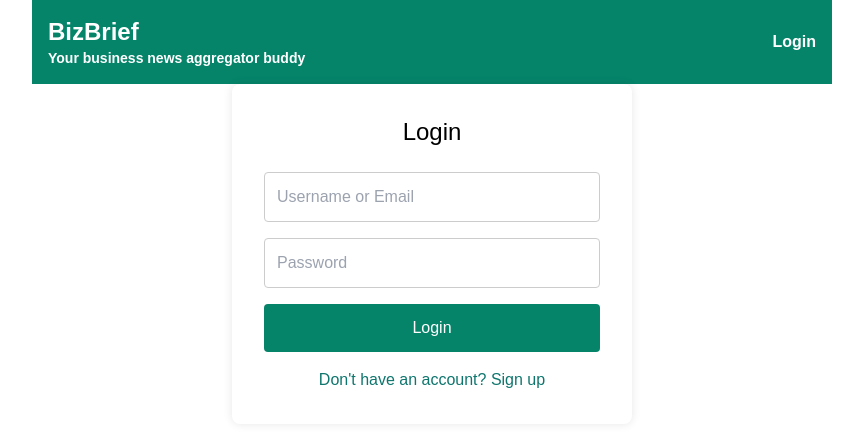
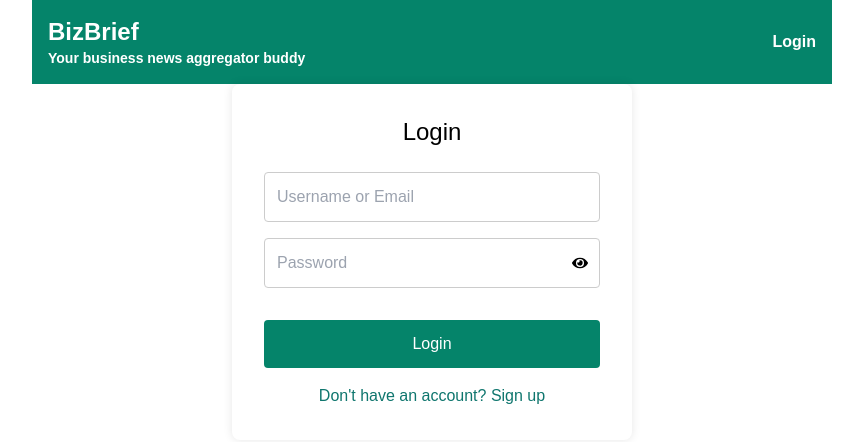
Before and after one commit to g14a/finshorts-fe, a React (Create React App) app: page /auth in a window 1280 px wide. Shown: the top 442 px of the page, without its empty margins (208-1071 px from the left). Built offline with nearby package versions, Linux system fonts and the light colour scheme.

Commit message:
auth related changes

```diff
--- a/package.json
+++ b/package.json
@@ -17,6 +17,7 @@
     "lodash.debounce": "^4.0.8",
     "react": "^18.3.1",
     "react-dom": "^18.3.1",
+    "react-icons": "^5.3.0",
     "react-router-dom": "^6.26.2",
     "react-scripts": "5.0.1",
     "typescript": "^4.9.5",
--- a/src/components/auth/AuthPage.tsx
+++ b/src/components/auth/AuthPage.tsx
@@ -1,16 +1,22 @@
 import React, { useState } from 'react';
 import axios from 'axios';
+import { BACKEND_ROOT_URL } from '../constants';
+import { FaEye, FaEyeSlash } from 'react-icons/fa';
 import './Auth.css';
-import { BACKEND_ROOT_URL } from '../constants';
 
 const AuthPage: React.FC = () => {
   const [isLoginMode, setIsLoginMode] = useState(true);
-  const [identifier, setIdentifier] = useState(''); // New identifier field for login
-  const [email, setEmail] = useState(''); // Email field for signup
-  const [username, setUsername] = useState(''); // Username field for signup
+  const [identifier, setIdentifier] = useState('');
+  const [email, setEmail] = useState('');
+  const [username, setUsername] = useState('');
   const [password, setPassword] = useState('');
+  const [passwordVisible, setPasswordVisible] = useState(false);
   const [error, setError] = useState<string | null>(null);
   const [success, setSuccess] = useState<string | null>(null);
+
+  const handlePasswordVisibilityToggle = () => {
+    setPasswordVisible(!passwordVisible);
+  };
 
   const handleSubmit = async (event: React.FormEvent) => {
     event.preventDefault();
@@ -90,14 +96,22 @@
             />
           </>
         )}
+        <div className="relative mb-4">
           <input
-          type="password"
+            type={passwordVisible ? 'text' : 'password'}
             value={password}
             onChange={(e) => setPassword(e.target.value)}
             placeholder="Password"
-          className="mb-4 p-2 border rounded"
+            className="w-full p-2 border rounded"
             required
           />
+          <span
+            className="absolute inset-y-0 right-0 pr-3 pb-4 flex items-center cursor-pointer"
+            onClick={handlePasswordVisibilityToggle}
+          >
+            {passwordVisible ? <FaEyeSlash /> : <FaEye />}
+          </span>
+        </div>
         <button
           type="submit"
           className="bg-teal-700 text-white p-2 rounded"
```
Also changed, not shown: 1 other file (tests, documents, lock files or other folders). Lines whose indentation alone changed are shown as unchanged.
